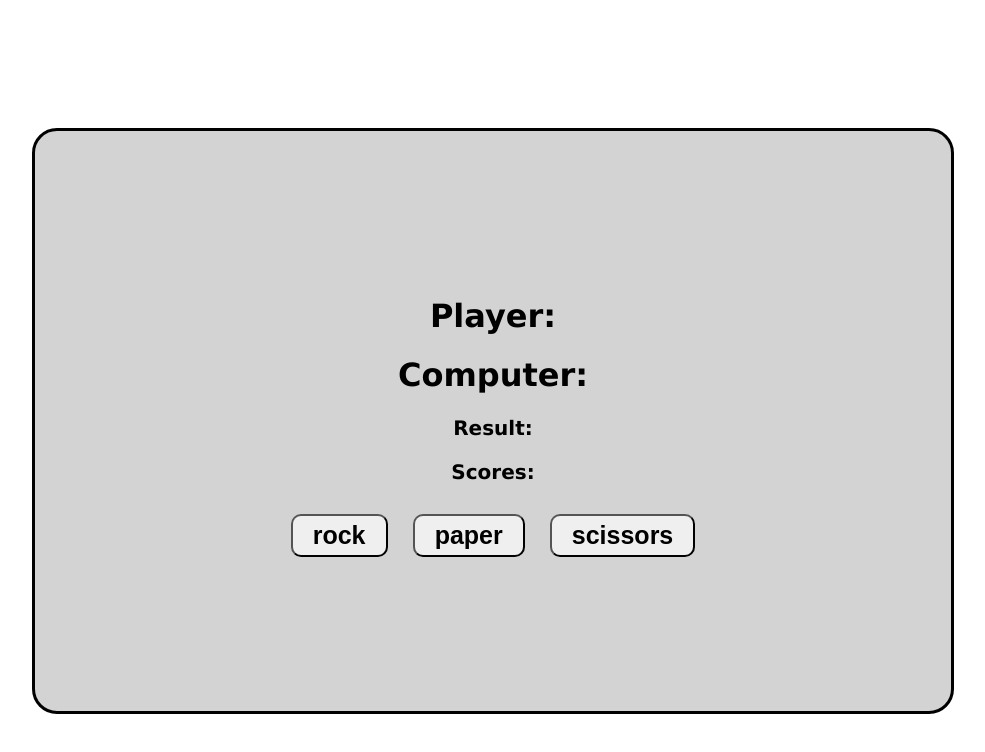
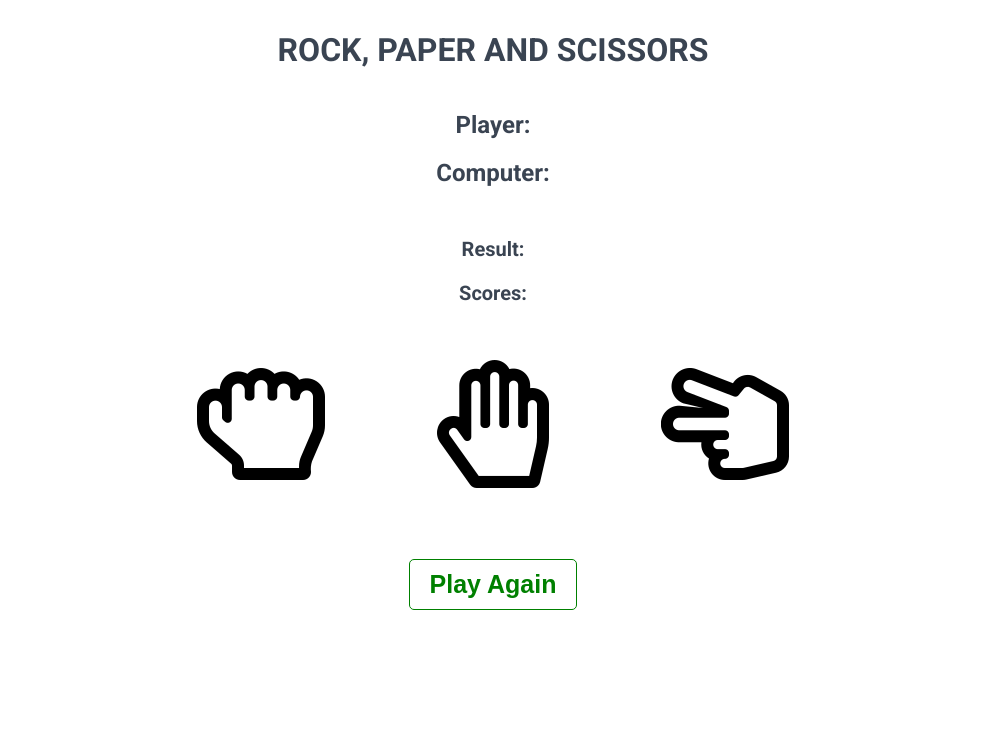
Before and after one commit to DevAhmed-py/brainnest_js2, a plain HTML site: page index.html in a window 1280 px wide. Shown: the whole page, without its empty margins (147-1132 px from the left). Drawn offline with Linux system fonts and the light colour scheme.

Commit message:
added some styling and functionality

```diff
--- a/index.html
+++ b/index.html
@@ -9,19 +9,21 @@
 </head>
 <body>
     <main>
+        <h1> ROCK, PAPER AND SCISSORS </h1>
         <div class="display">
-            <h1 class="playerText"> Player: </h1>
-            <h1 class="computerText"> Computer: </h1>
+            <h2 class="playerText"> Player: </h2>
+            <h2 class="computerText"> Computer: </h2>
             <div class="result">
                 <p class="resultText"> Result: </p>
                 <p class="scores"> Scores: </p>
             </div>
         </div>
         <div class="playerChoice">
-            <button id="btnChoice" class="rock"> rock </button>
-            <button id="btnChoice" class="paper"> paper </button>
-            <button id="btnChoice" class="scissors"> scissors </button>
+            <button class="btnChoice" id="rock"><img src="./images/rock.png" alt="rock"></button>
+            <button class="btnChoice" id="paper"><img src="./images/paper.png" alt="paper"></button>
+            <button class="btnChoice" id="scissors"><img src="./images/scissors.png" alt="scissors"></button>
         </div>
+        <button id="restartBtn"> Play Again </button>
     </main>
     <script src="script.js"></script>
 </body>
--- a/script.js
+++ b/script.js
@@ -2,8 +2,7 @@ const playerText = document.querySelector(".playerText");
 const computerText = document.querySelector(".computerText");
 const resultText = document.querySelector(".resultText");
 const scoresText = document.querySelector(".scores");
-const playerChoice = document.querySelectorAll("#btnChoice");
-
+const playerChoice = document.querySelectorAll(".btnChoice");
 let playerScore = 0;
 let computerScore = 0;
 let maxScore = 5;
@@ -17,7 +16,7 @@ playerChoice.forEach(button => button.addEventListener("click", () => {
         }
 
     } else {
-        let player = button.innerText;
+        let player = button.id;
         let computer = computerPlay();
         playerText.textContent = `Player: ${player.toUpperCase()}`;
         computerText.textContent = `Computer: ${computer.toUpperCase()}`;
@@ -65,3 +64,7 @@ function playRound(playerSelection, computerSelection) {
     }
     return result.message;
 }
+
+document.getElementById('restartBtn').addEventListener("click", function () {
+    location.reload()
+});
--- a/styles.css
+++ b/styles.css
@@ -1,3 +1,5 @@
+@import url('https://fonts.googleapis.com/css2?family=Roboto:ital,wght@0,100;0,300;0,400;0,500;0,700;0,900;1,100;1,300;1,400;1,500;1,700;1,900&display=swap');
+
 html, body {
     margin: 0;
     padding: 0;
@@ -6,33 +8,38 @@ html, body {
 main {
     display: flex;
     flex-direction: column;
-    height: 70vh;
     max-width: 70vw;
-    font-family: Verdana, Geneva, Tahoma, sans-serif;
-    border: 3px solid;
-    border-radius: 25px;
+    font-family: 'Roboto', sans-serif;
     padding: 10px;
-    background-color: lightgrey;
     align-items: center;
     justify-content: center;
     text-align: center;
-    margin: 10% auto;
+    margin: 0 auto;
+    color: #3a4452;
 }
 
-button {
-    padding: 5px 20px;
-    margin: 10px;
-    font-size: 25px;
-    font-weight: bolder;
-    border-radius: 10px;
-}
-
-button:hover {
-    box-shadow: 0px 0px 10px 0px rgba(0,0,0,0.75);
-    cursor: pointer;
+div.result {
+    margin: 50px 0 0;
 }
 
 .result p {
     font-size: 20px;
     font-weight: bold;
 }
+
+button {
+    padding: 5px 20px;
+    margin: 30px;
+    font-size: 25px;
+    font-weight: bolder;
+    border: none;
+    background: transparent;
+    cursor: pointer;
+}
+
+#restartBtn {
+    color: green;
+    border: 1px solid;
+    border-radius: 5px;
+    padding: 10px 20px;
+}
```
Also changed, not shown: images/paper.png (added), images/rock.png (added), images/scissors.png (added), 1 other file.
